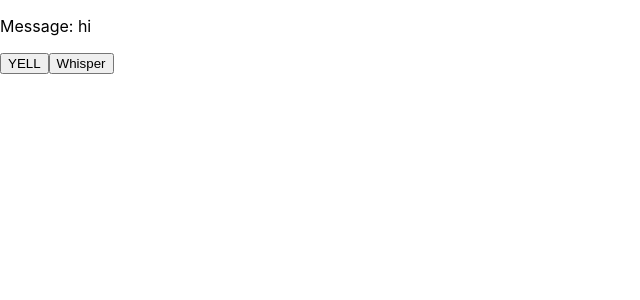
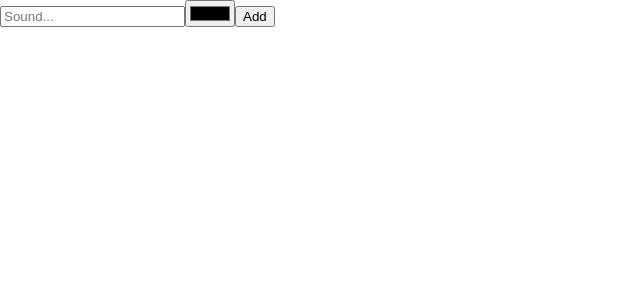
Before and after one commit to danish-faisal/Learning_ReactHooks, a React (Create React App) app: page / in a window 1280 px wide. Shown: the top 300 px of the page, without its empty margins (0-640 px from the left). Built offline with nearby package versions, Linux system fonts and the light colour scheme.

Commit message:
Managing form inputs with useRef

```diff
--- a/src/index.js
+++ b/src/index.js
@@ -1,35 +1,28 @@
-import React, { useReducer } from 'react';
+import React, { useRef } from 'react';
 import ReactDOM from 'react-dom';
 import './index.css';
 
-const initialState = {
-  message: 'hi'
-}
+function App() {
+  const sound = useRef();
+  const color = useRef();
 
-function reducer(state, action) {
-  switch (action.type) {
-    case "yell":
-      return {
-        message: `HEY! I JUST SAID ${state.message}`
-      }
-    case "whisper":
-      return {
-        message: `excuse me, I just said ${state.message}`
-      }
+  function submit(e) {
+    e.preventDefault();
+    const soundVal = sound.current.value;
+    const colorVal = color.current.value;
+    alert(`${soundVal} sounds like ${colorVal}`);
+    sound.current.value = '';
+    colorVal.current.value = '';
   }
-}
 
-function App() {
-  const [state, dispatch] = useReducer(reducer, initialState);
+  return (
+    <form onSubmit={submit}>
+      <input type="text" placeholder="Sound..." ref={sound} />
+      <input type="color" ref={color} />
+      <button>Add</button>
+    </form>
+  );
 
-  console.log("state", state);
-  return (
-    <>
-      <p>Message: {state.message}</p>
-      <button onClick={() => dispatch({ type: "yell" })}>YELL</button>
-      <button onClick={() => dispatch({ type: "whisper" })}>Whisper</button>
-    </>
-  );
 }
 
 
@@ -199,3 +192,36 @@ function App() {
   return <h1 onClick={() => setNumber(1)}>{number}</h1>;
 }
 */
+
+// Dispatching actions with useReducer
+/*
+const initialState = {
+  message: 'hi'
+}
+
+function reducer(state, action) {
+  switch (action.type) {
+    case "yell":
+      return {
+        message: `HEY! I JUST SAID ${state.message}`
+      }
+    case "whisper":
+      return {
+        message: `excuse me, I just said ${state.message}`
+      }
+  }
+}
+
+function App() {
+  const [state, dispatch] = useReducer(reducer, initialState);
+
+  console.log("state", state);
+  return (
+    <>
+      <p>Message: {state.message}</p>
+      <button onClick={() => dispatch({ type: "yell" })}>YELL</button>
+      <button onClick={() => dispatch({ type: "whisper" })}>Whisper</button>
+    </>
+  );
+}
+*/
```
